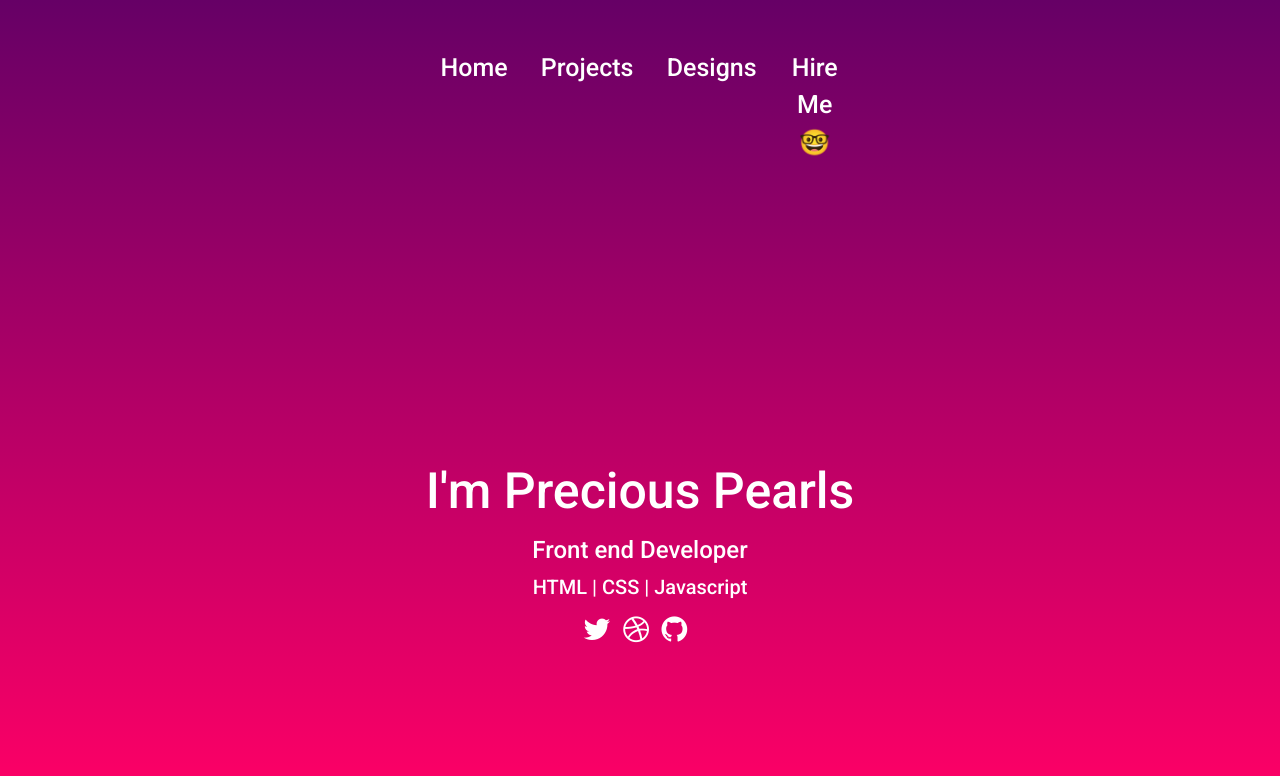
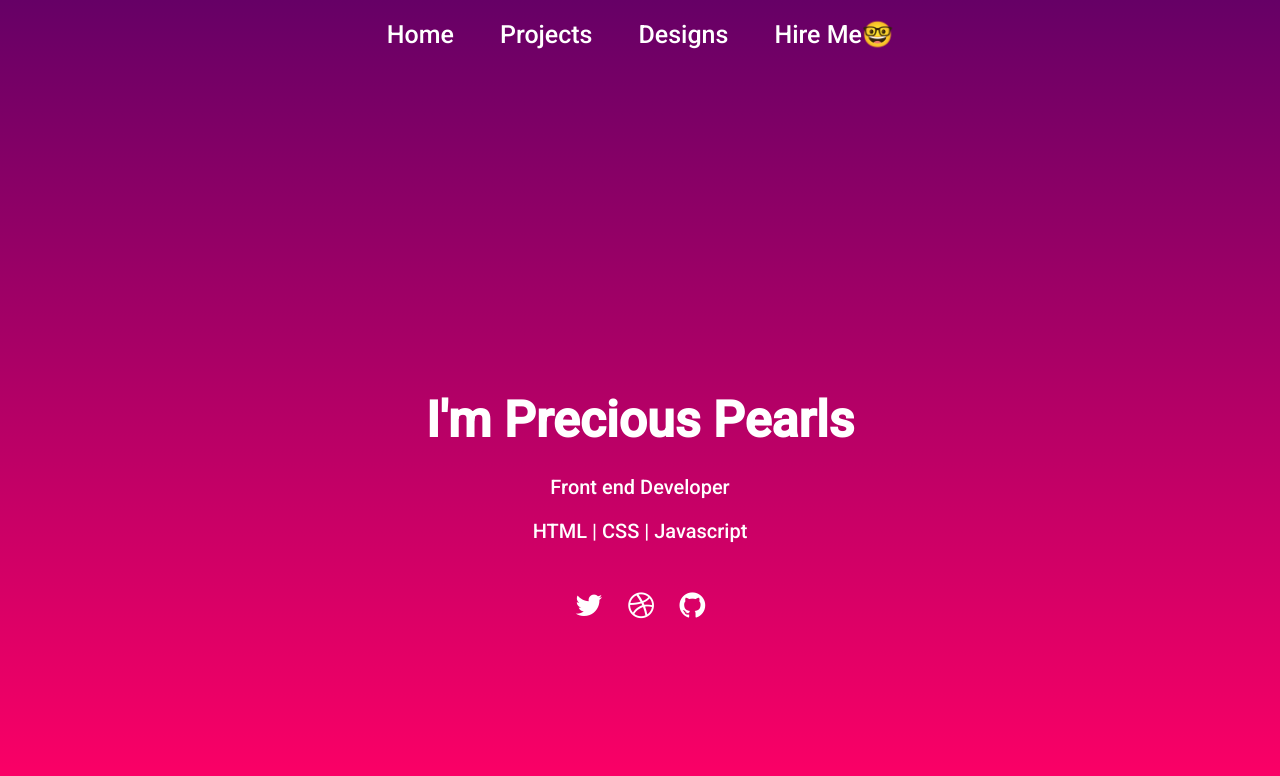
Before and after one commit to Preciouspearl-code/svelte-homepage-project, a website: page index.html in a window 1280 px wide. Drawn offline with nearby package versions, Linux system fonts and the light colour scheme.

Commit message:
1 file modified

```diff
--- a/index.html
+++ b/index.html
@@ -9,7 +9,7 @@
     <link href="https://fonts.googleapis.com/css2?family=Roboto:wght@500&display=swap" rel="stylesheet">
     <style>
       body{
-        margin:0px;
+        margin:auto;
         background: linear-gradient(to bottom, #660066 0%, #ff0066 100%);
         height: 100%;
         margin: 0;
@@ -18,26 +18,16 @@
         color:white;
         font-family: 'Roboto', sans-serif;
       }
-      .navbar-nav{
-        list-style-type: none;
-        text-align: center;
-        padding-bottom:40px;
-        margin-top:40px;
-        margin-bottom:40px;
-      }
-      .nav-item{
-        display:inline;
-        padding-left:2%;
-        padding-right: 2%;
+      .nav{
+        margin-top:45px;
       }
       .nav-link{
         text-decoration: none;
         color: white;
         font-size:25px;
-        padding-right: 1%;
-        padding-left: 1%;
-        padding-bottom: 1%;
-        padding-top: 1%;
+        font-weight:300;
+        margin-left:15px;
+        margin-right:15px;
         transition: 2s;
       }
       .nav-link:hover{
@@ -48,29 +38,32 @@
       }
       h1{
         font-size:50px;
+        font-weight:600;
         text-align:center;
         color:white;
         padding-top:100px;
         padding-bottom:5px;
-        margin-top:10%;
+        margin-top:220px;
       }
       h4{
         text-align:center;
-        margin-top:10px;
-        margin-bottom:10px;
-
+        font-size:20px;
+        margin-top:20px;
       }
       h5{
         text-align:center;
-        margin-top:8px;
+        font-size:20px;
+        margin-top:20px;
       }
       .social-contact{
         text-align:center;
       }
       .contact_link{
-        margin-right:5px;
         font-size: 30px;
         text-decoration: none;
+        margin-top:40px;
+        margin-left:9px;
+        margin-right:9px;
     }
     </style>
   </head>
@@ -85,7 +78,7 @@
             <a class="nav-link text-white" href="https://svelte-project-page.stackblitz.io/">Projects</a>
           </li>
           <li class="nav-item">
-            <a class="nav-link text-white" href="#">Designs</a>
+            <a class="nav-link text-white" href="https://svelte-designspage.stackblitz.io/#">Designs</a>
           </li>
           <li class="nav-item">
             <a class="nav-link text-white" href="#">Hire Me🤓</a>
```
